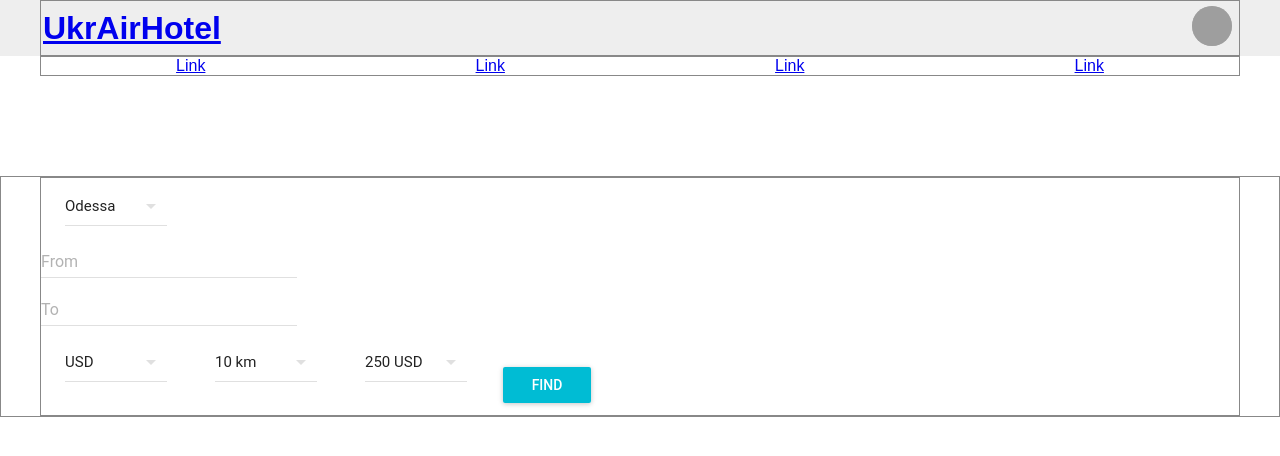
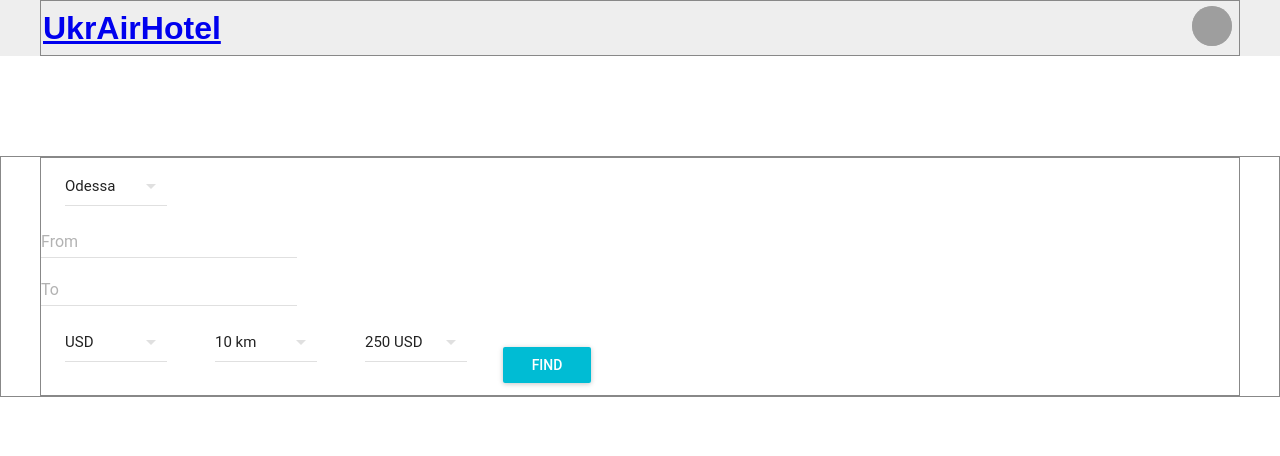
Before and after one commit to andrey-akimov/react-amadeus-api, a React (Create React App) app: page / in a window 1280 px wide. Shown: the top 456 px of the page. Built offline with nearby package versions, Linux system fonts and the light colour scheme; grey boxes are pictures that could not be loaded.

Commit message:
state transfer to Form

```diff
--- a/src/components/Menu.js
+++ /dev/null
@@ -1,24 +0,0 @@
-import React from 'react';
-
-const Menu = () => {
-	return (
-		<nav className="navigation">
-			<ul className="container">
-				<li>
-					<a href="http://localhost:3000/">Link</a>
-				</li>
-				<li>
-					<a href="http://localhost:3000/">Link</a>
-				</li>
-				<li>
-					<a href="http://localhost:3000/">Link</a>
-				</li>
-				<li>
-					<a href="http://localhost:3000/">Link</a>
-				</li>
-			</ul>
-		</nav>
-	);
-};
-
-export default Menu;
--- a/src/containers/App/App.css
+++ b/src/containers/App/App.css
@@ -28,3 +28,7 @@
 .pagination{
 	padding: 0 20px;
 }
+
+.pagination.active{
+	color: red;
+}
--- a/src/containers/App/App.js
+++ b/src/containers/App/App.js
@@ -1,7 +1,6 @@
 import React, { Component } from 'react';
 import MuiThemeProvider from 'material-ui/styles/MuiThemeProvider';
 import Header from '../../components/Header';
-import Menu from '../../components/Menu';
 import Form from '../Form/Form';
 import HotelsList from '../HotelsList/HotelsList';
 import './App.css';
@@ -13,7 +12,6 @@
 			<MuiThemeProvider>
 				<div className="App">
 					<Header />
-					<Menu />
 					<Form />
 					<HotelsList hotels={this.props.hotels} />
 				</div>
--- a/src/containers/Form/Form.js
+++ b/src/containers/Form/Form.js
@@ -9,29 +9,29 @@
 
 class Form extends Component {
 	getRequest = () => {
-		// const key = 'P5fJmQPZtRB9ebjzbloTHzZcipxAqdaV';
-		// const {
-		// 	airport,
-		// 	from,
-		// 	to,
-		// 	currency,
-		// 	radius,
-		// 	maxPrice
-		// } = this.props.formOptions;
+		const key = 'P5fJmQPZtRB9ebjzbloTHzZcipxAqdaV';
+		const {
+			airport,
+			from,
+			to,
+			currency,
+			radius,
+			maxPrice
+		} = this.props.formOptions;
 
 		axios
 			.get(
-				// `https://api.sandbox.amadeus.com/v1.2/hotels/search-airport?` +
-				// 	`apikey=${key}` +
-				// 	`&location=${airport}` +
-				// 	`&check_in=${from}` +
-				// 	`&check_out=${to}` +
-				// 	`&radius=${radius}` +
-				// 	`&currency=${currency}` +
-				// 	`&max_rate=${maxPrice}` +
-				// 	`&number_of_results=99`
+				`https://api.sandbox.amadeus.com/v1.2/hotels/search-airport?` +
+					`apikey=${key}` +
+					`&location=${airport}` +
+					`&check_in=${from}` +
+					`&check_out=${to}` +
+					`&radius=${radius}` +
+					`&currency=${currency}` +
+					`&max_rate=${maxPrice}` +
+					`&number_of_results=99`
 
-				"https://api.sandbox.amadeus.com/v1.2/hotels/search-airport?apikey=P5fJmQPZtRB9ebjzbloTHzZcipxAqdaV&location=KBP&check_in=2018-02-08&check_out=2018-02-09&radius=40&lang=EN&currency=USD&number_of_results=80&all_rooms=false&show_sold_out=false"
+				// "https://api.sandbox.amadeus.com/v1.2/hotels/search-airport?apikey=P5fJmQPZtRB9ebjzbloTHzZcipxAqdaV&location=KBP&check_in=2018-02-08&check_out=2018-02-09&radius=40&lang=EN&currency=USD&number_of_results=80&all_rooms=false&show_sold_out=false"
 			)
 			.then(res => this.props.dispatch(action.getHotels(res.data.results)))
 			.catch(error => console.log(error));
--- a/src/containers/HotelsList/HotelsList.js
+++ b/src/containers/HotelsList/HotelsList.js
@@ -6,20 +6,21 @@
 	state = {
 		pages: [],
 		hotels: [],
-		hotelsData: []
+		hotelsData: [],
+		currentPage: 1
 	}
 
 	paginationHandler = (page) => {
-		console.log(page)
-		// this.setState((prevState, props) => {
-		// 	return {
-		// 		hotelsData: this.props
-		// 	}
-		// });
+		this.setState((prevState, props) => {
+			return {
+				hotelsData: props.hotels.slice(prevState.hotels[page - 1].from, prevState.hotels[page - 1].to + 1),
+				currentPage: page
+			}
+		});
 	}
 
 	componentWillReceiveProps (nextProps) {
-
+		console.log(nextProps)
 		// pagination
 		if (nextProps.hotels !== null || _.difference(this.props.hotels, nextProps.hotels).length > 0) {
 			const totalPages = Math.ceil(nextProps.hotels.length / 10);
@@ -50,15 +51,15 @@
 	}
 
 	render(){
+		console.log('*******************')
 		return (
 			<div>
-
 				{(this.state.hotelsData !== null && this.state.pages.length > 1)
 					? this.state.pages.map(
 							page => (
 								<span
 									onClick={() => this.paginationHandler(page)}
-									className="pagination"
+									className={page === this.state.currentPage ? "pagination active" : "pagination"}
 									key={_.uniqueId()}
 								>
 									{page}
```
